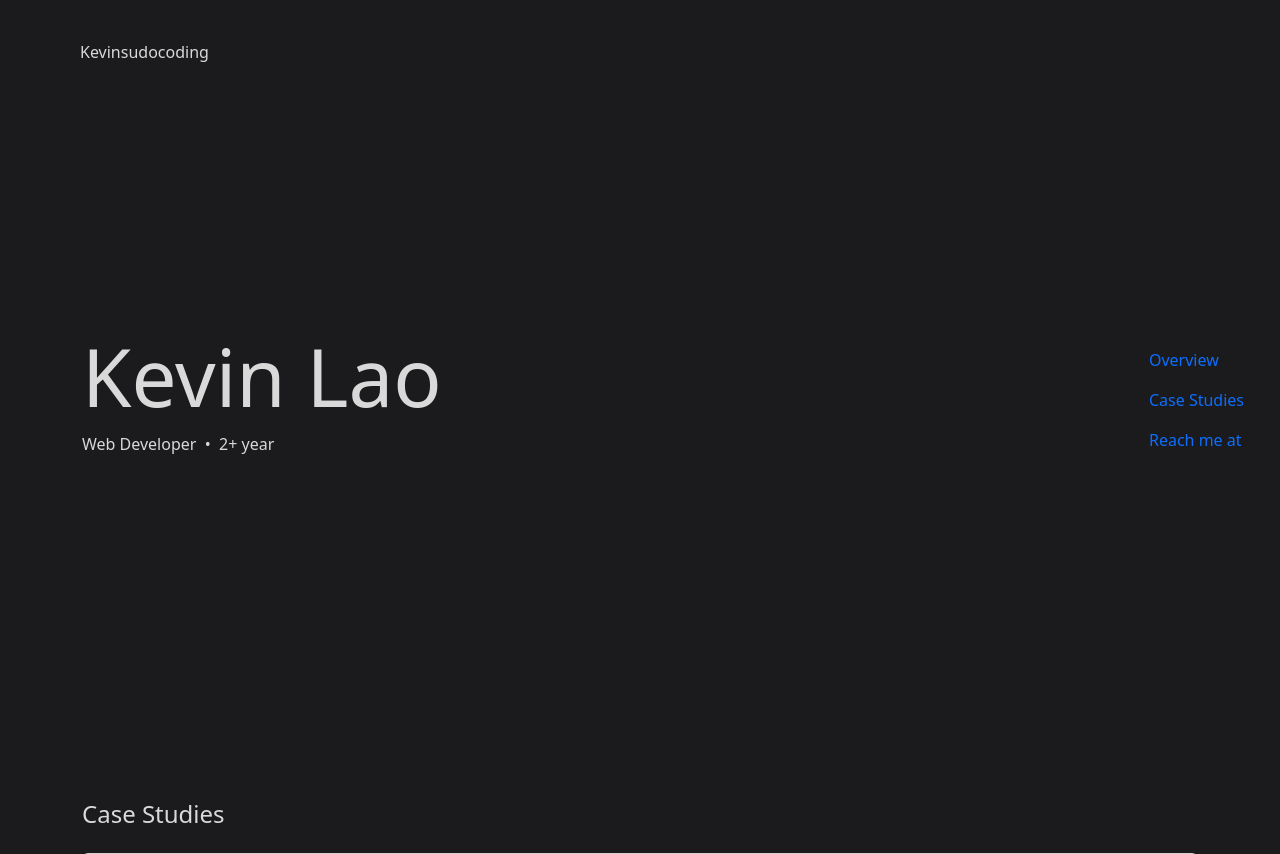
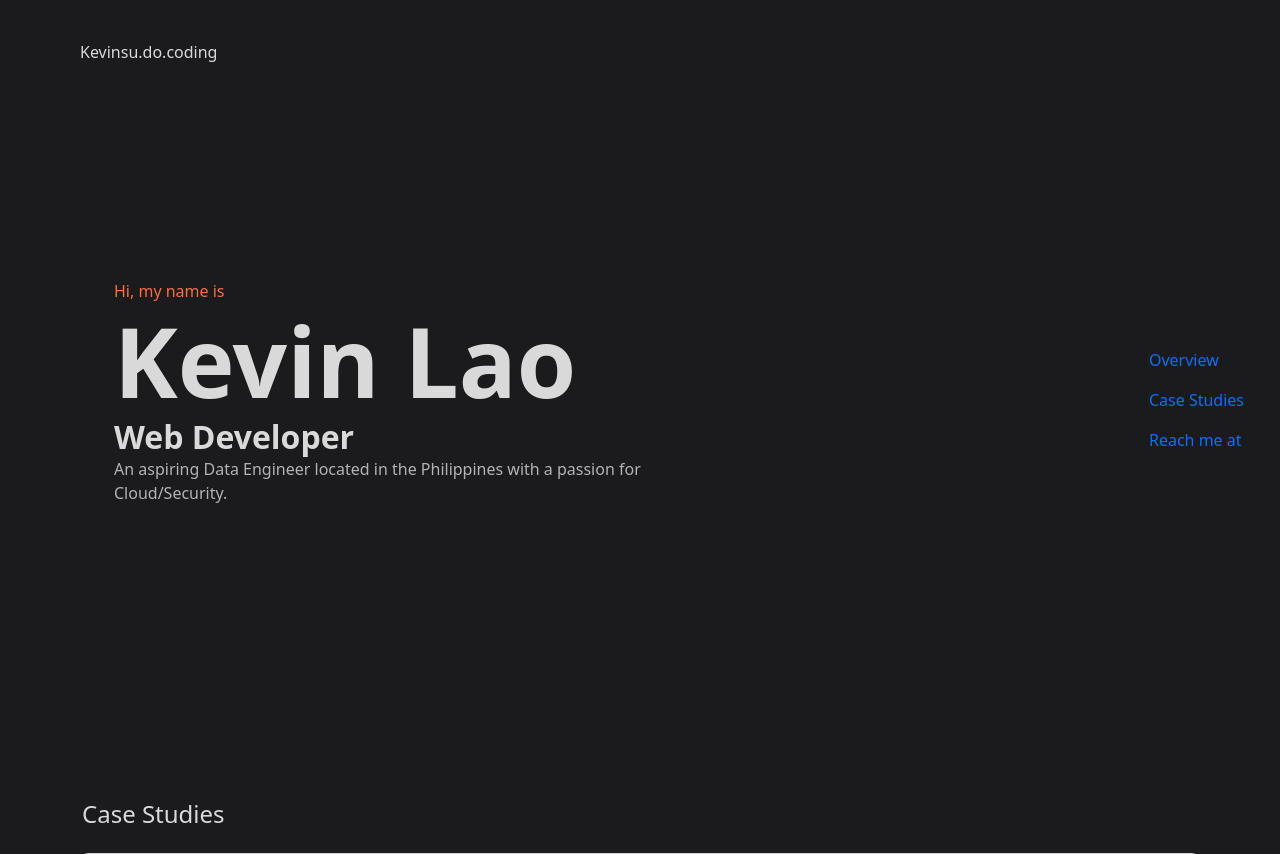
Before and after one commit to KevinSuCoding/portfoliov2, a Django app: page / in a window 1280 px wide. Shown: the top 854 px of the page. Run offline with Django 5.2, Linux system fonts and the light colour scheme.

Commit message:
added changes to the banner
- the hover color of the side navigation toc transition to default color.
-add  vertical line to show scroll down

```diff
--- a/kevfolio/static/css/main.css
+++ b/kevfolio/static/css/main.css
@@ -17,6 +17,7 @@ section, summary, time, mark, audio, video {
 	font: inherit;
 	vertical-align: baseline;
     color: #D9D9D9;
+
     }
 
 article, aside, details, figcaption, figure,
@@ -116,15 +117,35 @@ a {
     transform: translateY(-50%);
     color: #D9D9D9;
 }
+
+
 /* banner section */
 #banner {
     height: 100vh;
     display: flex;
     flex-direction: column;
     justify-content: center;
+	padding-left: 2rem;
+
+}
+#banner p {
+	font-size: 1rem;
+}
+#banner h2{
+	font-weight:600;
+	margin-bottom: 0;
+}
+#salutation{
+	margin-bottom: 0;
+	color: #FF6D3A;
 }
 #scrollspy-banner{
-    font-size: 5rem;
+    font-size: 6rem;
+	font-weight: bolder;
+	margin-bottom: 0;
+}
+#overview{
+	color: #B3B3B3;
 }
 /* case study section */
 
--- a/kevfolio/templates/kevfolio/home.html
+++ b/kevfolio/templates/kevfolio/home.html
@@ -15,7 +15,7 @@
 		<nav id="navbar-vertical">
 			<ul class='nav flex-column'>
 				<li class='nav-item'>
-					<a class= 'nav-link' href="#banner">Overview</a>
+					<a class= 'nav-link ' href="#banner">Overview</a>
 				</li>
 				<li class='nav-item'>
 					<a class= 'nav-link' href="#scrollspy-case-studies">Case Studies</a>
@@ -29,16 +29,19 @@
 		<div data-bs-spy='scroll' data-bs-target="#navbar-vertical"  data-bs-smooth-scroll="true"  tabindex="0">
 			<div id="main-container" class="container-fluid">
 				<div class="container">
-
+					<div id="home-icon">
+						<span >Kevinsu.do.coding</span>
+					  </div>
 					<!-- Banner Section -->
 					<div id="banner">
-						<div id="home-icon">
-							<span >Kevinsudocoding</span>
 
-					  	</div>
-
+						<div class="row">
+							<div class="col ">
+								<p id="salutation">Hi, my name is</p>
 								<h1 id="scrollspy-banner">Kevin Lao</h1>
-						<p>Web Developer &nbsp;&bull;&nbsp; 2+ year &nbsp;&nbsp;</p>
+								<h2>Web Developer</h2>
+								{% comment %} <p>Web Developer &nbsp;&bull;&nbsp; 2+ year &nbsp;&nbsp;</p> {% endcomment %}
+								<p id="overview">An aspiring Data Engineer located in the Philippines with a passion for Cloud/Security. </p>
 							{% comment %} <nav>
 								<ul>
 									<li><a href="#" class="bi bi-facebook"><span class="label"></span></a></li>
@@ -47,6 +50,12 @@
 
 								</ul>
 							</nav> {% endcomment %}
+							</div>
+
+							<div class="col pl-4">
+
+							</div>
+						</div>
 					</div>
 				</div>
 
```
Lines whose indentation alone changed are shown as unchanged.
